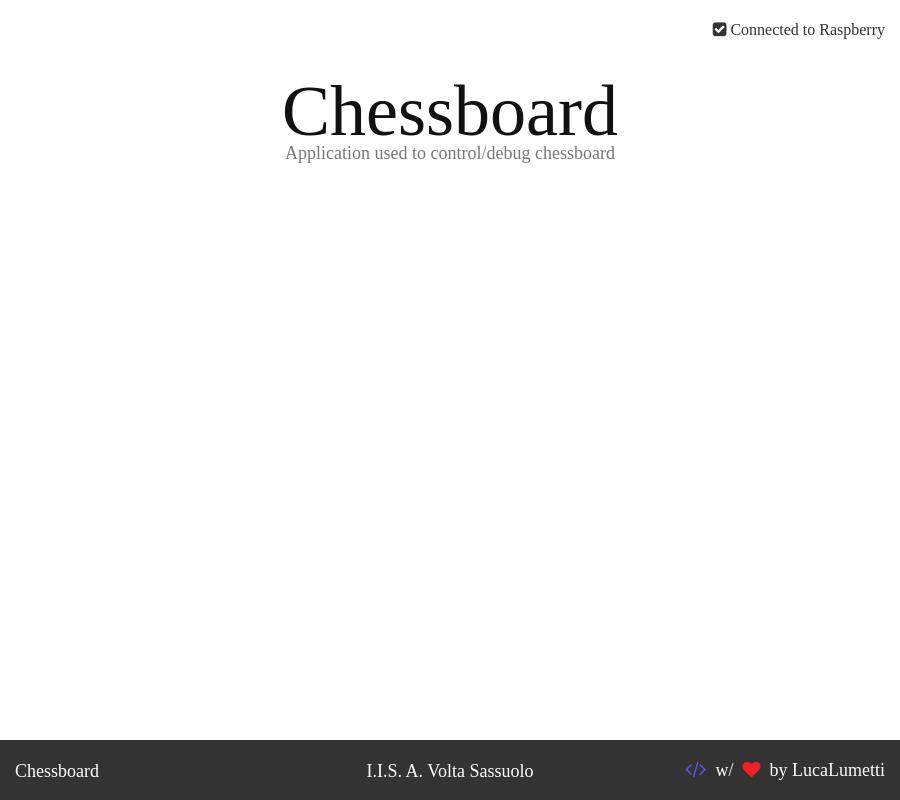
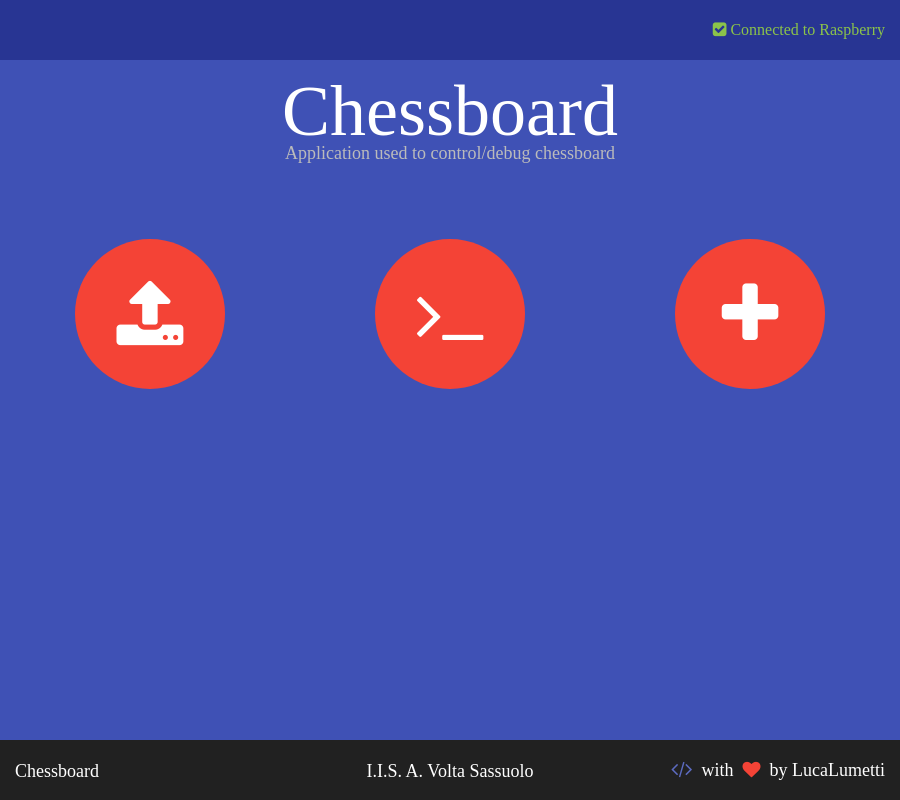
Before and after one commit to LucaLumetti/Chessboard, an Electron app: page client/index.html in a window 900 px wide. Drawn offline with Linux system fonts and the light colour scheme.

Commit message:
make colors prettier, add buttons and small changes

```diff
--- a/client/index.html
+++ b/client/index.html
@@ -19,6 +19,15 @@
     <div id="content">
       <span id="title">Chessboard</span>
       <span id="subtitle">Application used to control/debug chessboard</span>
+      <div id="buttons">
+        <div class="button">
+          <i class="fa fa-upload icon" aria-hidden="true"></i>
+        </div>
+        <div class="button"><i class="fa fa-terminal icon" aria-hidden="true"></i>
+</div>
+        <div class="button"><i class="fa fa-plus icon" aria-hidden="true"></i>
+</div>
+      </div>
     </div>
 
     <div id="footer">
@@ -31,7 +40,7 @@
       <div id="love" class="box">
         <span>
           <i class="fa fa-code" id="code" aria-hidden="true"></i>
-          &nbsp;w/&nbsp;
+          &nbsp;with&nbsp;
           <i class="fa fa-heart" id="heart" aria-hidden="true"></i>
           &nbsp;by LucaLumetti
         </span>
--- a/client/src/scss/style.scss
+++ b/client/src/scss/style.scss
@@ -1,7 +1,19 @@
+$primary-blue:  #3f51b5;
+$secondary-blue: #283593;
+$tertiary-blue: #5c6bc0;
+$primary-red: #f44336;
+$white: #fff;
+$black: #000;
+$light-gray: #bbb;
+$gray: #333;
+$dark-gray: #212121;
+$ok-green: #8bc34a;
+
 body{
   padding-left: 0;
   margin: 0;
   height: 100%;
+  background-color: $primary-blue;
 }
 
 .warp{
@@ -13,8 +25,8 @@ body{
   height: 30px;
   padding: 15px;
   margin: 0px;
-  background-color: white;
-  color: #333;
+  background-color: $secondary-blue;
+  color: $white;
   font-size: 16px;
   border: none;
   font-family: Ubuntu;
@@ -23,6 +35,7 @@ body{
     position: relative;
     transform: translate(0, -50%);
     top: 50%;
+    color: $ok-green;
   }
 }
 
@@ -34,13 +47,13 @@ body{
     padding-bottom: 0px;
     font-size: 72px;
     font-family: Ubuntu;
-    color: #111;
+    color: $white;
     margin: 0;
     text-align: center
   }
 
   #subtitle{
-    color: #777;
+    color: $light-gray;
     font-size: 18px;
     font-family: Ubuntu;
     text-align: center;
@@ -48,15 +61,46 @@ body{
     margin: -10px 0 0 0;
     padding: 0;
   }
+  #buttons{
+    display: flex;
+    flex-flow: row;
+    justify-content: space-around;
+    flex-wrap: nowrap;
+    height: 300px;
+  }
+  .button{
+    position: relative;
+    display: inline-block;
+    background-color: $primary-red;
+    border-radius: 75px;
+    height: 100px;
+    width: 100px;
+    padding: 25px;
+    top: 50%;
+    transform: translate(0, -50%);
+
+    .icon{
+      margin: 0 auto;
+      width: 75px;
+      text-align: center;
+      display: inherit;
+      position: relative;
+      top: 50%;
+      transform: translate(0,-50%);
+      font-size: 72px;
+      color: $white;
+    }
+  }
 }
+
 #footer{
   font-size: 18px;
   width: 100%;
   left: 0;
   bottom: 0;
   position: absolute;
-  background-color: #333;
-  color: #fff;
+  background-color: $dark-gray;
+  color: $white;
   font-family: Ubuntu;
   height: 60px;
   display: flex;
@@ -92,11 +136,11 @@ body{
         font-weight: bold;
       }
       #code{
-        color: #5555ee;
+        color: $tertiary-blue;
         font-size: 20px;
       }
       #heart{
-        color: #ee2222;
+        color: $primary-red;
       }
     }
   }
```
Also changed, not shown: client/src/css/style.css.
